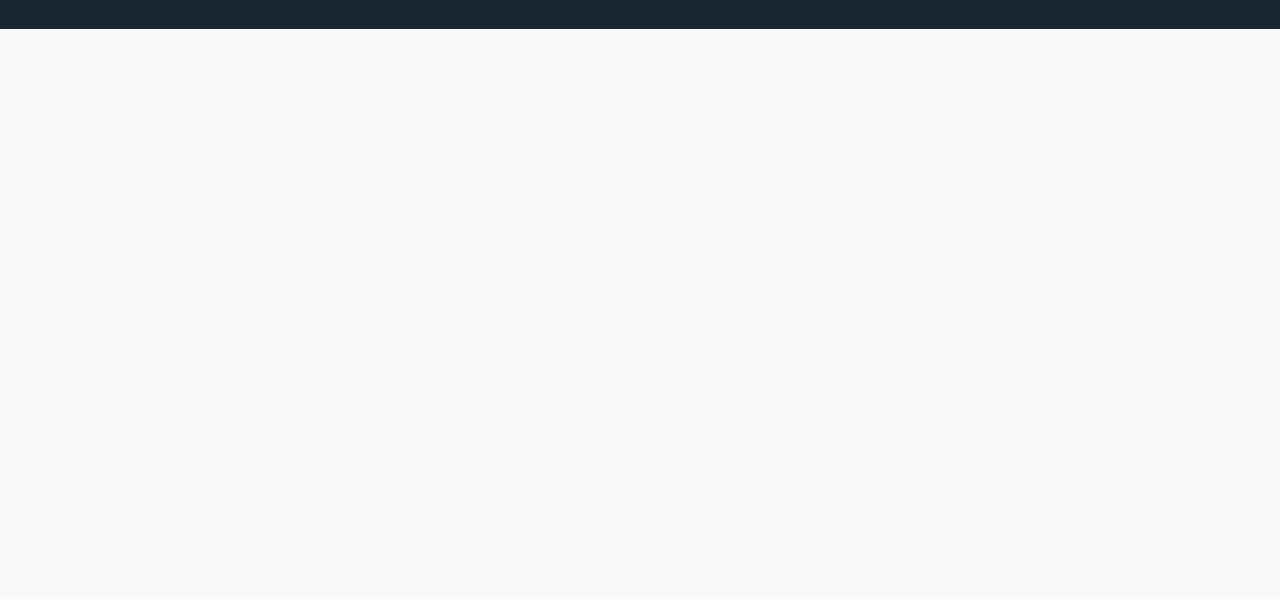
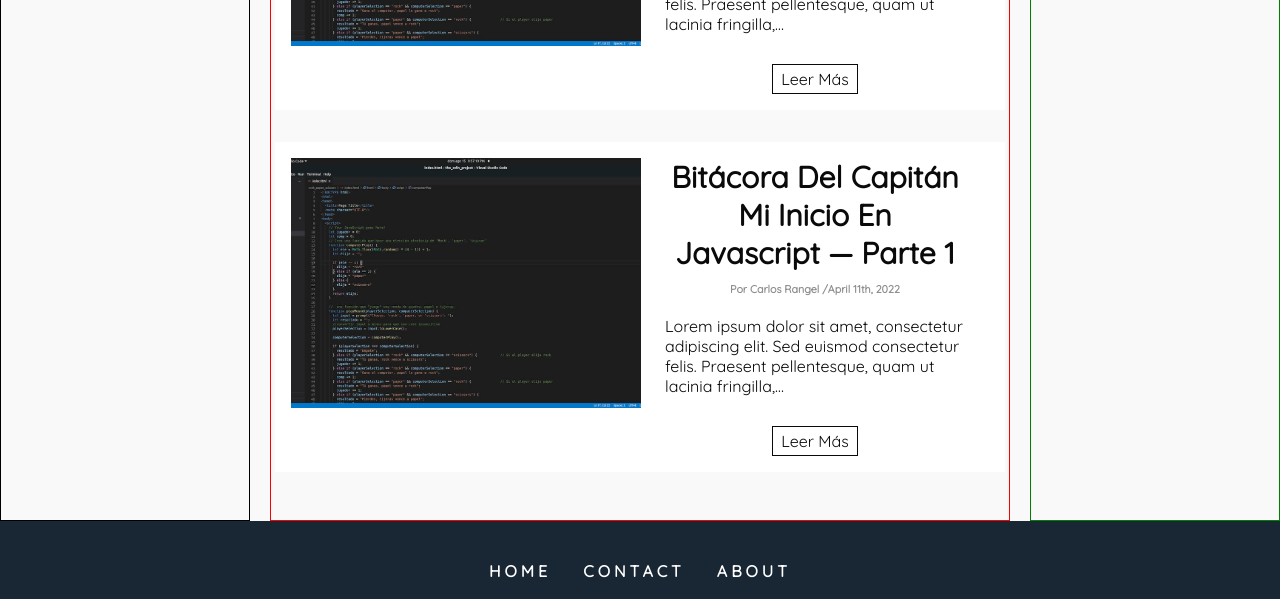
Before and after one commit to ThorondorManwe/carlosblog, a Gatsby site: page / in a window 1280 px wide. Shown: the part 1087-1686 px from the top of the page. Before the commit the page ends 1116 px from the top, so only its background shows below. Built offline with nearby package versions, Linux system fonts and the light colour scheme; Gatsby itself is replaced by a stand-in of ours.

Commit message:
Add gatsby-plugin-mdx, and display posts on Home page

```diff
--- a/package.json
+++ b/package.json
@@ -17,7 +17,11 @@
     "@mdx-js/mdx": "^1.6.22",
     "@mdx-js/react": "^1.6.22",
     "gatsby": "^4.13.0",
+    "gatsby-image": "^3.11.0",
     "gatsby-plugin-mdx": "^3.13.0",
+    "gatsby-plugin-sharp": "^4.13.0",
+    "gatsby-source-filesystem": "^4.13.0",
+    "gatsby-transformer-sharp": "^4.13.0",
     "react": "^17.0.1",
     "react-dom": "^17.0.1",
     "react-icons": "^4.3.1"
--- /dev/null
+++ b/src/components/PostCard.js
@@ -0,0 +1,29 @@
+import React from 'react'
+import Image from "gatsby-image"
+import * as styles from "../css/postcard.module.css"
+import { Link } from "gatsby"
+
+const PostCard = ({ post }) => {
+  const { title, date, author, slug } = post.frontmatter
+  const img = post.frontmatter.image.childImageSharp.fluid
+  return (
+    <article className={styles.card}>
+      <div className={styles.image}>
+        <Image fluid={img} />
+      </div>
+      <div className={styles.info}>
+        <div>
+          <h2>{title}</h2>
+          <h6>
+            <span>por {author}</span> /<span>{date}</span>
+          </h6>
+          <p>{post.excerpt}</p>
+          <Link to={slug} className={styles.link}>
+            Leer más
+          </Link>
+        </div>
+      </div>
+    </article>
+  )
+}
+export default PostCard
--- /dev/null
+++ b/src/components/PostList.js
@@ -0,0 +1,16 @@
+import React from 'react'
+import PostCard from './PostCard'
+import * as styles from "../css/postlist.module.css"
+
+const PostList = ({ posts }) => {
+  return (
+    <section className={styles.posts}>
+      <div className={styles.center}>
+        {posts.map(({ node }, index) => {
+          return <PostCard key={index} post={node} />
+        })}
+      </div>
+    </section>
+  )
+}
+export default PostList;
--- a/src/constants/social-icons.js
+++ b/src/constants/social-icons.js
@@ -1,5 +1,6 @@
 import React from "react"
 import { FaFacebook, FaTwitterSquare, FaLinkedin } from "react-icons/fa"
+
 export default [
 {
     icon: <FaFacebook />,
--- /dev/null
+++ b/src/css/postcard.module.css
@@ -0,0 +1,56 @@
+.card {
+    margin-bottom: 2rem;
+    background: var(--mainWhite);
+    padding: 1rem;
+    text-align: center;
+}
+
+.info {
+    padding: 1rem 0;
+}
+
+.info h2 {
+    font-size: 30px;
+    text-transform: capitalize;
+    margin-bottom: 10px;
+}
+
+.info h6 {
+    color: var(--darkGrey);
+    text-transform: capitalize;
+}
+
+.info p {
+    padding: 20px 0 30px 0;
+    text-align: left;
+}
+
+.link {
+    border: 1px solid var(--mainBlack);
+    padding: 4px 8px;
+    display: inline-block;
+    color: var(--mainBlack);
+    text-decoration: none;
+    text-transform: capitalize;
+    transition: all 0.3s ease-in-out;
+}
+
+.link:hover {
+    background: var(--mainBlack);
+    color: var(--mainWhite);
+}
+
+@media screen and (min-width: 776px) {
+    .card {
+        display: grid;
+        grid-template-columns: 350px 1fr;
+    }
+    .info {
+        display: flex;
+        align-items: center;
+        padding: 0 1.5rem;
+    }
+    .image > div {
+        height: 250px;
+    }
+}
--- /dev/null
+++ b/src/css/postlist.module.css
@@ -0,0 +1,8 @@
+.posts {
+    padding: 1rem 0;
+}
+.center {
+    width: 85vw;
+    margin: 0 auto;
+    max-width: 730px;
+}
--- a/src/pages/index.js
+++ b/src/pages/index.js
@@ -1,13 +1,46 @@
 import React from "react"
 import Layout from "../components/Layout"
+import PostList from "../components/PostList"
 import * as styles from "../css/home.module.css"
+import { graphql, useStaticQuery } from "gatsby"
+
+const getPosts = graphql`
+{
+    allMdx(sort: { fields: frontmatter___date, order: DESC }) {
+        totalCount
+        edges {
+            node {
+            frontmatter {
+                title
+                slug
+                date(formatString: "MMMM Do, YYYY")
+                author
+                image {
+                childImageSharp {
+                    fluid {
+                    ...GatsbyImageSharpFluid_withWebp
+                    }
+                }
+              }
+            }
+            excerpt
+          }
+        }
+    }
+}
+`
 
 export default function Home() {
+  const response = useStaticQuery(getPosts)
+  const posts = response.allMdx.edges
+  console.log(response)
   return (
     <Layout>
       <div className={styles.home}>
         <section className={styles.right__sec}></section>
-        <section className={styles.blog__sec}></section>
+        <section className={styles.blog__sec}>
+          <PostList posts={posts} />
+        </section>
         <section className={styles.left__sec}></section>
       </div>
     </Layout>
--- /dev/null
+++ b/src/posts/bitacora-1.mdx
@@ -0,0 +1,25 @@
+---
+title: Bitácora del capitán mi inicio en javascript — Parte 1
+slug: bitacora-del-capitan-mi-inicio-en-javascript-parte-1
+image: ./bitacora-1.jpg
+date: 2022-04-11
+author: Carlos Rangel
+twitter: https://twitter.com/CarlosRanghul
+github: https://github.com/ThorondorManwe
+dev: https://dev.to/thorondormanwe
+series: Bitacora-Inicio-JavaScript
+excerpt: Te cuento el origen de este blog y cómo inicié mi camino como developer en React JS parte 1
+---
+
+Lorem ipsum dolor sit amet, consectetur adipiscing elit. Sed euismod consectetur felis. Praesent pellentesque, quam ut lacinia fringilla, diam nulla posuere dolor, sed tincidunt libero nunc in eros. Suspendisse sodales facilisis consectetur. Nullam erat eros, finibus vel rutrum bibendum, vestibulum posuere ligula. Duis eget commodo turpis, et feugiat ante. Donec semper laoreet dui, malesuada malesuada lacus. Vestibulum fringilla neque ac blandit posuere. Quisque vitae gravida ante. Vivamus orci nulla, laoreet ac imperdiet id, varius et orci. Nam leo velit, fringilla eu ultricies a, egestas quis lacus. Vestibulum ante ipsum primis in faucibus orci luctus et ultrices posuere cubilia curae; Proin mi felis, imperdiet ut dui in, lobortis sollicitudin sapien. Maecenas purus mi, tempus a interdum vitae, venenatis quis ante. Praesent in facilisis metus. Donec viverra, erat eu dictum venenatis, dui magna bibendum elit, ac sagittis magna augue a tellus.
+
+
+<div className={styles.image__small}>
+
+[![alt text](https://res.cloudinary.com/dxkxvfo2o/image/upload/v1593621831/unsplashAPI_bs3abg.png)](https://youtu.be/-uuUI5zKE0M "Unsplash - 1")
+
+</div>
+
+Phasellus bibendum sed augue vitae ornare. Donec justo nulla, venenatis eget commodo ac, vehicula quis mi. Integer in lacus nunc. Phasellus maximus, nulla fermentum convallis molestie, nisi arcu viverra ante, at volutpat risus purus quis metus. Sed eget massa diam. Aenean dignissim nulla a augue sagittis convallis. Duis venenatis orci eu sapien sollicitudin condimentum. Etiam purus est, scelerisque id pretium nec, tristique non est. Nam et sodales urna, id placerat tortor. Quisque ac rutrum libero, in auctor massa. Nulla ipsum massa, pretium auctor volutpat at, hendrerit a lorem.
+
+Vivamus tempor vel lorem et suscipit. Vivamus sit amet malesuada massa, eget euismod ex. Mauris laoreet quis libero at ultrices. Lorem ipsum dolor sit amet, consectetur adipiscing elit. Phasellus ac ligula eget enim aliquam lobortis. Proin feugiat lacus mauris, interdum finibus velit rutrum eu. Nunc ut ante a orci tincidunt tincidunt eget nec massa. Class aptent taciti sociosqu ad litora torquent per conubia nostra, per inceptos himenaeos. Aenean id interdum ipsum, nec sagittis libero. Aenean accumsan, enim ac volutpat efficitur, sapien dolor pretium lectus, eu tincidunt libero dui pellentesque quam. Praesent a dapibus purus, quis tincidunt ipsum.
--- /dev/null
+++ b/src/posts/bitacora-2.mdx
@@ -0,0 +1,25 @@
+---
+title: Bitácora del capitán mi inicio en javascript — Parte 2
+slug: bitacora-del-capitan-mi-inicio-en-javascript-parte-2
+image: ./bitacora-1.jpg
+date: 2022-04-12
+author: Carlos Rangel
+twitter: https://twitter.com/CarlosRanghul
+github: https://github.com/ThorondorManwe
+dev: https://dev.to/thorondormanwe
+series: Bitacora-Inicio-JavaScript
+excerpt: Te cuento el origen de este blog y cómo inicié mi camino como developer en React JS parte 1
+---
+
+Lorem ipsum dolor sit amet, consectetur adipiscing elit. Sed euismod consectetur felis. Praesent pellentesque, quam ut lacinia fringilla, diam nulla posuere dolor, sed tincidunt libero nunc in eros. Suspendisse sodales facilisis consectetur. Nullam erat eros, finibus vel rutrum bibendum, vestibulum posuere ligula. Duis eget commodo turpis, et feugiat ante. Donec semper laoreet dui, malesuada malesuada lacus. Vestibulum fringilla neque ac blandit posuere. Quisque vitae gravida ante. Vivamus orci nulla, laoreet ac imperdiet id, varius et orci. Nam leo velit, fringilla eu ultricies a, egestas quis lacus. Vestibulum ante ipsum primis in faucibus orci luctus et ultrices posuere cubilia curae; Proin mi felis, imperdiet ut dui in, lobortis sollicitudin sapien. Maecenas purus mi, tempus a interdum vitae, venenatis quis ante. Praesent in facilisis metus. Donec viverra, erat eu dictum venenatis, dui magna bibendum elit, ac sagittis magna augue a tellus.
+
+
+<div className={styles.image__small}>
+
+[![alt text](https://res.cloudinary.com/dxkxvfo2o/image/upload/v1593621831/unsplashAPI_bs3abg.png)](https://youtu.be/-uuUI5zKE0M "Unsplash - 1")
+
+</div>
+
+Phasellus bibendum sed augue vitae ornare. Donec justo nulla, venenatis eget commodo ac, vehicula quis mi. Integer in lacus nunc. Phasellus maximus, nulla fermentum convallis molestie, nisi arcu viverra ante, at volutpat risus purus quis metus. Sed eget massa diam. Aenean dignissim nulla a augue sagittis convallis. Duis venenatis orci eu sapien sollicitudin condimentum. Etiam purus est, scelerisque id pretium nec, tristique non est. Nam et sodales urna, id placerat tortor. Quisque ac rutrum libero, in auctor massa. Nulla ipsum massa, pretium auctor volutpat at, hendrerit a lorem.
+
+Vivamus tempor vel lorem et suscipit. Vivamus sit amet malesuada massa, eget euismod ex. Mauris laoreet quis libero at ultrices. Lorem ipsum dolor sit amet, consectetur adipiscing elit. Phasellus ac ligula eget enim aliquam lobortis. Proin feugiat lacus mauris, interdum finibus velit rutrum eu. Nunc ut ante a orci tincidunt tincidunt eget nec massa. Class aptent taciti sociosqu ad litora torquent per conubia nostra, per inceptos himenaeos. Aenean id interdum ipsum, nec sagittis libero. Aenean accumsan, enim ac volutpat efficitur, sapien dolor pretium lectus, eu tincidunt libero dui pellentesque quam. Praesent a dapibus purus, quis tincidunt ipsum.
--- /dev/null
+++ b/src/posts/bitacora-3-inicio-linux.mdx
@@ -0,0 +1,25 @@
+---
+title: Bitácora del capitán mi inicio con Linux parte 1
+slug: bitacora-del-capitan-mi-inicio-con-linux-parte-1
+image: ./inicio-linux-1.jpg
+date: 2022-04-14
+author: Carlos Rangel
+twitter: https://twitter.com/CarlosRanghul
+github: https://github.com/ThorondorManwe
+dev: https://dev.to/thorondormanwe
+series: Bitacora-Inicio-Linux
+excerpt: Te cuento el origen de este blog y cómo inicié mi camino como usuario de Linux parte 1
+---
+
+Lorem ipsum dolor sit amet, consectetur adipiscing elit. Sed euismod consectetur felis. Praesent pellentesque, quam ut lacinia fringilla, diam nulla posuere dolor, sed tincidunt libero nunc in eros. Suspendisse sodales facilisis consectetur. Nullam erat eros, finibus vel rutrum bibendum, vestibulum posuere ligula. Duis eget commodo turpis, et feugiat ante. Donec semper laoreet dui, malesuada malesuada lacus. Vestibulum fringilla neque ac blandit posuere. Quisque vitae gravida ante. Vivamus orci nulla, laoreet ac imperdiet id, varius et orci. Nam leo velit, fringilla eu ultricies a, egestas quis lacus. Vestibulum ante ipsum primis in faucibus orci luctus et ultrices posuere cubilia curae; Proin mi felis, imperdiet ut dui in, lobortis sollicitudin sapien. Maecenas purus mi, tempus a interdum vitae, venenatis quis ante. Praesent in facilisis metus. Donec viverra, erat eu dictum venenatis, dui magna bibendum elit, ac sagittis magna augue a tellus.
+
+
+<div className={styles.image__small}>
+
+[![alt text](https://res.cloudinary.com/dxkxvfo2o/image/upload/v1593621831/unsplashAPI_bs3abg.png)](https://youtu.be/-uuUI5zKE0M "Unsplash - 1")
+
+</div>
+
+Phasellus bibendum sed augue vitae ornare. Donec justo nulla, venenatis eget commodo ac, vehicula quis mi. Integer in lacus nunc. Phasellus maximus, nulla fermentum convallis molestie, nisi arcu viverra ante, at volutpat risus purus quis metus. Sed eget massa diam. Aenean dignissim nulla a augue sagittis convallis. Duis venenatis orci eu sapien sollicitudin condimentum. Etiam purus est, scelerisque id pretium nec, tristique non est. Nam et sodales urna, id placerat tortor. Quisque ac rutrum libero, in auctor massa. Nulla ipsum massa, pretium auctor volutpat at, hendrerit a lorem.
+
+Vivamus tempor vel lorem et suscipit. Vivamus sit amet malesuada massa, eget euismod ex. Mauris laoreet quis libero at ultrices. Lorem ipsum dolor sit amet, consectetur adipiscing elit. Phasellus ac ligula eget enim aliquam lobortis. Proin feugiat lacus mauris, interdum finibus velit rutrum eu. Nunc ut ante a orci tincidunt tincidunt eget nec massa. Class aptent taciti sociosqu ad litora torquent per conubia nostra, per inceptos himenaeos. Aenean id interdum ipsum, nec sagittis libero. Aenean accumsan, enim ac volutpat efficitur, sapien dolor pretium lectus, eu tincidunt libero dui pellentesque quam. Praesent a dapibus purus, quis tincidunt ipsum.
--- /dev/null
+++ b/src/posts/bitacora-4-inicio-linux.mdx
@@ -0,0 +1,25 @@
+---
+title: Bitácora del capitán mi inicio con Linux parte 2
+slug: bitacora-del-capitan-mi-inicio-con-linux-parte-2
+image: ./inicio-linux-2.jpg
+date: 2022-04-15
+author: Carlos Rangel
+twitter: https://twitter.com/CarlosRanghul
+github: https://github.com/ThorondorManwe
+dev: https://dev.to/thorondormanwe
+series: Bitacora-Inicio-Linux
+excerpt: Te cuento el origen de este blog y cómo inicié mi camino como usuario de Linux parte 2
+---
+
+Lorem ipsum dolor sit amet, consectetur adipiscing elit. Sed euismod consectetur felis. Praesent pellentesque, quam ut lacinia fringilla, diam nulla posuere dolor, sed tincidunt libero nunc in eros. Suspendisse sodales facilisis consectetur. Nullam erat eros, finibus vel rutrum bibendum, vestibulum posuere ligula. Duis eget commodo turpis, et feugiat ante. Donec semper laoreet dui, malesuada malesuada lacus. Vestibulum fringilla neque ac blandit posuere. Quisque vitae gravida ante. Vivamus orci nulla, laoreet ac imperdiet id, varius et orci. Nam leo velit, fringilla eu ultricies a, egestas quis lacus. Vestibulum ante ipsum primis in faucibus orci luctus et ultrices posuere cubilia curae; Proin mi felis, imperdiet ut dui in, lobortis sollicitudin sapien. Maecenas purus mi, tempus a interdum vitae, venenatis quis ante. Praesent in facilisis metus. Donec viverra, erat eu dictum venenatis, dui magna bibendum elit, ac sagittis magna augue a tellus.
+
+
+<div className={styles.image__small}>
+
+[![alt text](https://res.cloudinary.com/dxkxvfo2o/image/upload/v1593621831/unsplashAPI_bs3abg.png)](https://youtu.be/-uuUI5zKE0M "Unsplash - 1")
+
+</div>
+
+Phasellus bibendum sed augue vitae ornare. Donec justo nulla, venenatis eget commodo ac, vehicula quis mi. Integer in lacus nunc. Phasellus maximus, nulla fermentum convallis molestie, nisi arcu viverra ante, at volutpat risus purus quis metus. Sed eget massa diam. Aenean dignissim nulla a augue sagittis convallis. Duis venenatis orci eu sapien sollicitudin condimentum. Etiam purus est, scelerisque id pretium nec, tristique non est. Nam et sodales urna, id placerat tortor. Quisque ac rutrum libero, in auctor massa. Nulla ipsum massa, pretium auctor volutpat at, hendrerit a lorem.
+
+Vivamus tempor vel lorem et suscipit. Vivamus sit amet malesuada massa, eget euismod ex. Mauris laoreet quis libero at ultrices. Lorem ipsum dolor sit amet, consectetur adipiscing elit. Phasellus ac ligula eget enim aliquam lobortis. Proin feugiat lacus mauris, interdum finibus velit rutrum eu. Nunc ut ante a orci tincidunt tincidunt eget nec massa. Class aptent taciti sociosqu ad litora torquent per conubia nostra, per inceptos himenaeos. Aenean id interdum ipsum, nec sagittis libero. Aenean accumsan, enim ac volutpat efficitur, sapien dolor pretium lectus, eu tincidunt libero dui pellentesque quam. Praesent a dapibus purus, quis tincidunt ipsum.
```
Also changed, not shown: gatsby-config.js (+12 -2 lines), src/posts/bitacora-1.jpg (added), src/posts/inicio-linux-1.jpg (added), src/posts/inicio-linux-2.jpg (added), 1 other file.
